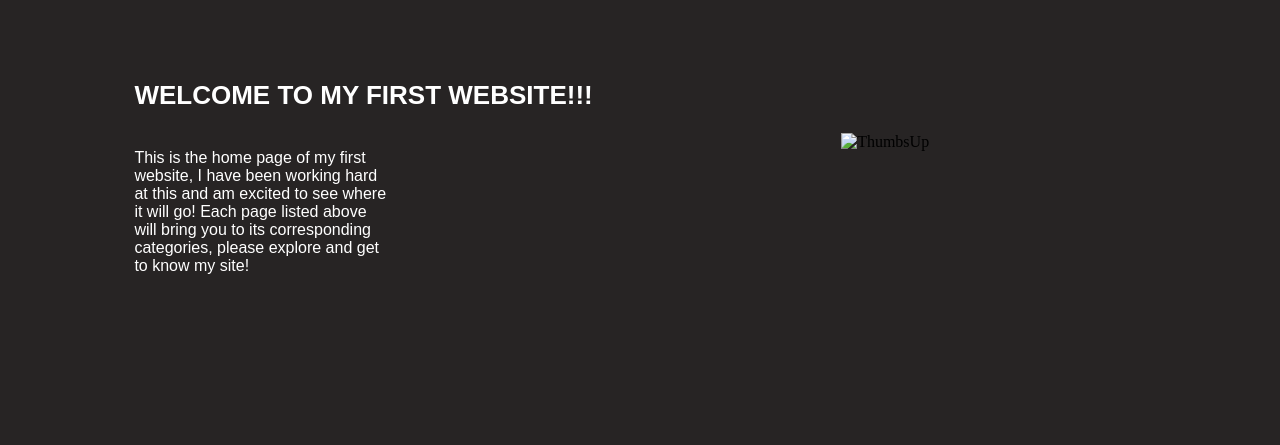
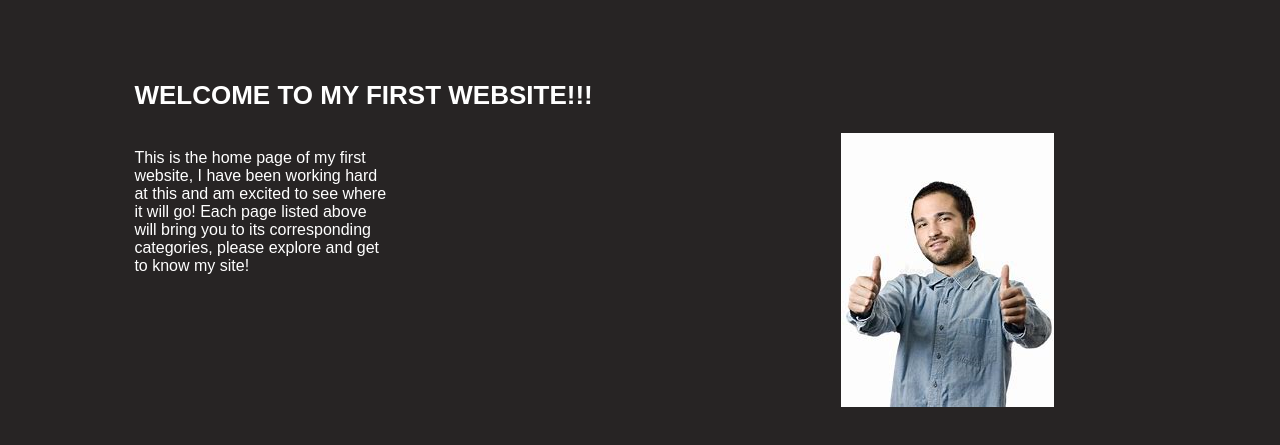
Before and after one commit to Danielb4-hawaii/FirstWebsite, a plain HTML site: page index.html in a window 1280 px wide. Shown: the part 129-574 px from the top of the page. Drawn offline with Linux system fonts and the light colour scheme; files whose address does not match are found by name.

Commit message:
Update index.html

```diff
--- a/index.html
+++ b/index.html
@@ -38,7 +38,7 @@
 
         <div class="Example1">
             <p>This is the home page of my first<br>website, I have been working hard<br>at this and am excited to see where<br>it will go! Each page listed above<br>will bring you to its corresponding<br>categories, please explore and get<br>to know my site!</p>
-            <img src="../CS-200/ThumbsUp.png" alt="ThumbsUp">
+            <img src="../ThumbsUp.png" alt="ThumbsUp">
         </div>
 
         <div class="Example2">
```
